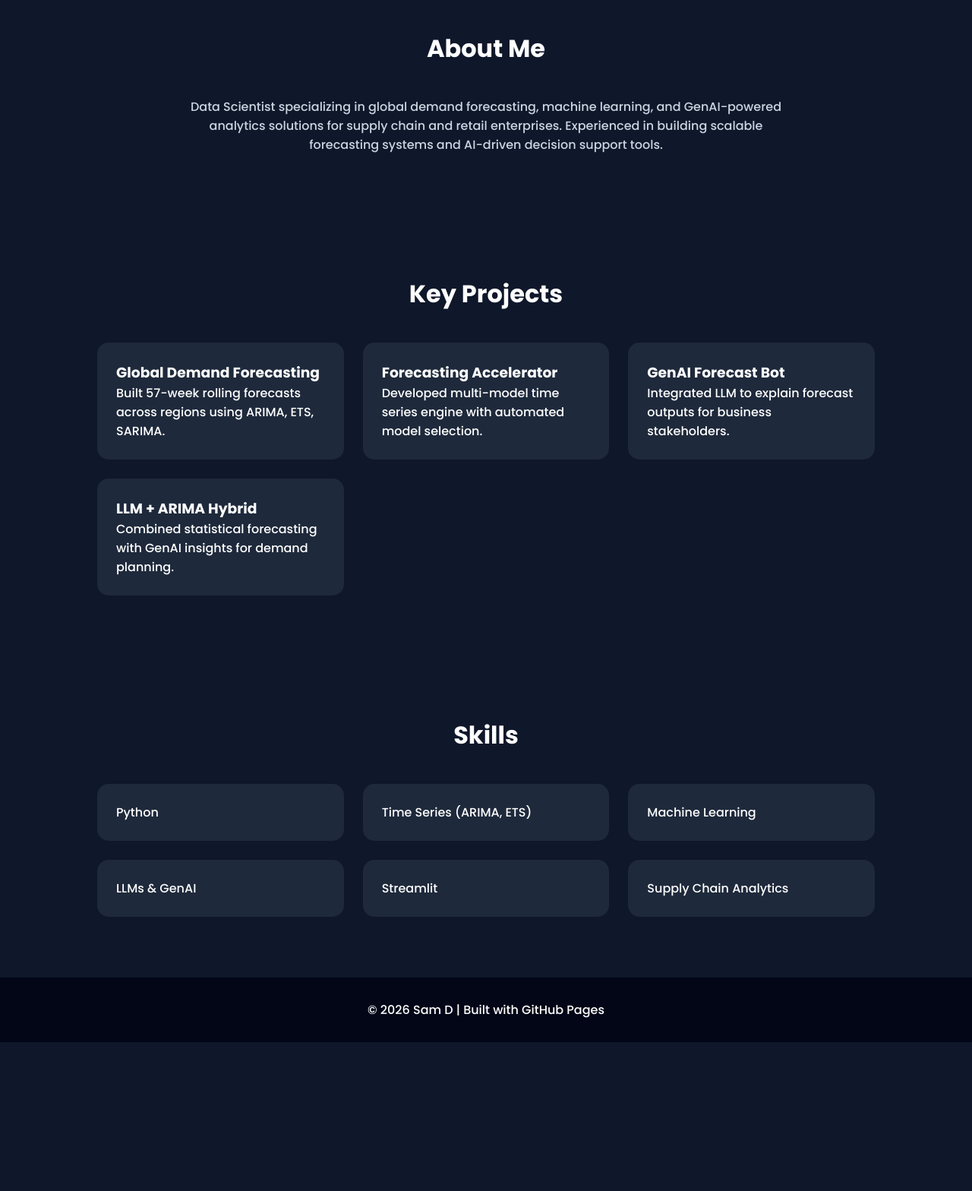
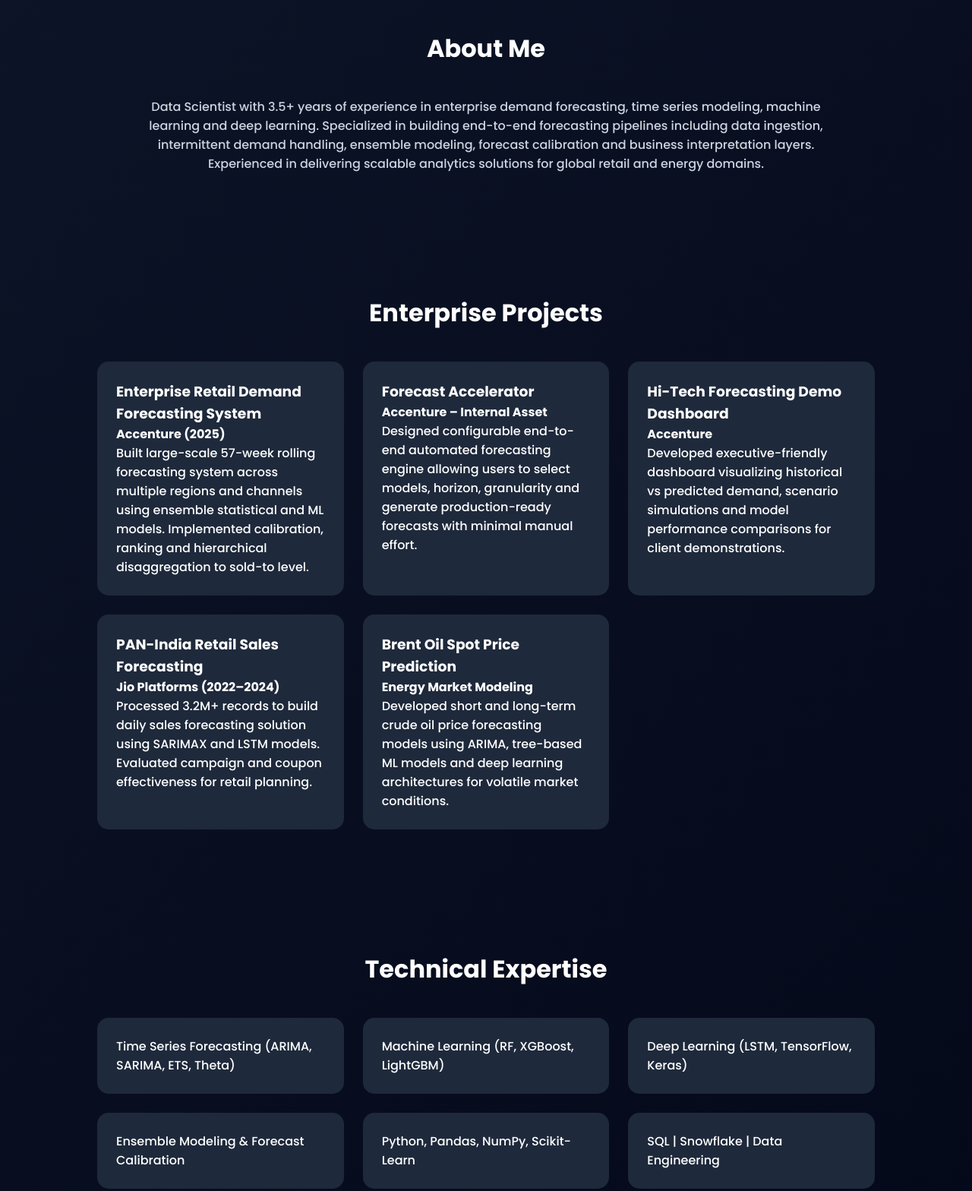
Before and after one commit to SamDhikale/samadhan.github.io, a plain HTML site: page index.html in a window 1280 px wide. Shown: the part 840-2408 px from the top of the page at 76% size. Before the commit the page ends 2212 px from the top, so only its background shows below. Drawn offline with Linux system fonts and the light colour scheme.

Commit message:
Update index.html

```diff
--- a/index.html
+++ b/index.html
@@ -3,97 +3,94 @@
 <head>
 <meta charset="UTF-8">
 <meta name="viewport" content="width=device-width, initial-scale=1.0">
-<title>Sam D | Data Scientist</title>
+<title>Samadhan Dhikale | Data Scientist</title>
 
 <link href="https://fonts.googleapis.com/css2?family=Poppins:wght@300;500;700&display=swap" rel="stylesheet">
 
 <style>
-* {
-    margin: 0;
-    padding: 0;
-    box-sizing: border-box;
-    font-family: 'Poppins', sans-serif;
-}
+* { margin:0; padding:0; box-sizing:border-box; font-family:'Poppins',sans-serif; }
 
 body {
-    background: #0f172a;
+    background: linear-gradient(135deg,#0f172a,#020617);
     color: white;
     scroll-behavior: smooth;
 }
 
 header {
-    height: 100vh;
-    display: flex;
-    justify-content: center;
-    align-items: center;
-    flex-direction: column;
-    text-align: center;
+    height:100vh;
+    display:flex;
+    flex-direction:column;
+    justify-content:center;
+    align-items:center;
+    text-align:center;
 }
 
 header h1 {
-    font-size: 3rem;
-    animation: fadeIn 1.5s ease-in-out;
+    font-size:3rem;
+    animation:fadeIn 1.5s ease-in-out;
 }
 
 header p {
-    margin-top: 15px;
-    font-size: 1.2rem;
-    color: #94a3b8;
-    animation: fadeIn 2s ease-in-out;
+    margin-top:15px;
+    color:#94a3b8;
+    font-size:1.2rem;
+    animation:fadeIn 2s ease-in-out;
 }
 
 .btn {
-    margin-top: 30px;
-    padding: 12px 25px;
-    background: #3b82f6;
-    color: white;
-    border-radius: 30px;
-    text-decoration: none;
-    transition: 0.3s;
+    margin-top:25px;
+    padding:12px 25px;
+    background:#3b82f6;
+    border-radius:30px;
+    text-decoration:none;
+    color:white;
+    transition:0.3s;
 }
 
 .btn:hover {
-    background: #2563eb;
-    transform: scale(1.05);
+    background:#2563eb;
+    transform:scale(1.05);
 }
 
 section {
-    padding: 80px 10%;
+    padding:80px 10%;
 }
 
 h2 {
-    text-align: center;
-    margin-bottom: 40px;
-    font-size: 2rem;
+    text-align:center;
+    margin-bottom:40px;
+    font-size:2rem;
 }
 
 .cards {
-    display: grid;
-    grid-template-columns: repeat(auto-fit, minmax(250px, 1fr));
-    gap: 25px;
+    display:grid;
+    grid-template-columns:repeat(auto-fit,minmax(280px,1fr));
+    gap:25px;
 }
 
 .card {
-    background: #1e293b;
-    padding: 25px;
-    border-radius: 15px;
-    transition: 0.4s;
+    background:#1e293b;
+    padding:25px;
+    border-radius:15px;
+    transition:0.4s;
 }
 
 .card:hover {
-    transform: translateY(-10px);
-    background: #334155;
+    transform:translateY(-10px);
+    background:#334155;
 }
 
 footer {
-    text-align: center;
-    padding: 30px;
-    background: #020617;
+    background:#020617;
+    text-align:center;
+    padding:30px;
 }
 
+a { color:#3b82f6; text-decoration:none; }
+
 @keyframes fadeIn {
-    from {opacity: 0; transform: translateY(20px);}
-    to {opacity: 1; transform: translateY(0);}
+    from {opacity:0; transform:translateY(20px);}
+    to {opacity:1; transform:translateY(0);}
 }
 </style>
 </head>
@@ -101,56 +98,93 @@ footer {
 <body>
 
 <header>
-    <h1>Sam D</h1>
-    <p>Data Scientist | Forecasting | Machine Learning | GenAI</p>
-    <a href="#projects" class="btn">View My Work</a>
+<h1>Samadhan Dhikale</h1>
+<p>Data Scientist | Enterprise Demand Forecasting | Machine Learning | GenAI</p>
+<a href="#projects" class="btn">View Enterprise Projects</a>
 </header>
 
-<section id="about">
+<section>
 <h2>About Me</h2>
-    <p style="text-align:center; max-width:800px; margin:auto; color:#cbd5e1;">
-        Data Scientist specializing in global demand forecasting, machine learning,
-        and GenAI-powered analytics solutions for supply chain and retail enterprises.
-        Experienced in building scalable forecasting systems and AI-driven decision support tools.
+<p style="max-width:900px;margin:auto;text-align:center;color:#cbd5e1;">
+Data Scientist with 3.5+ years of experience in enterprise demand forecasting,
+time series modeling, machine learning and deep learning.
+Specialized in building end-to-end forecasting pipelines including data ingestion,
+intermittent demand handling, ensemble modeling, forecast calibration and
+business interpretation layers. Experienced in delivering scalable analytics
+solutions for global retail and energy domains.
 </p>
 </section>
 
 <section id="projects">
-    <h2>Key Projects</h2>
+<h2>Enterprise Projects</h2>
 <div class="cards">
+
 <div class="card">
-            <h3>Global Demand Forecasting</h3>
-            <p>Built 57-week rolling forecasts across regions using ARIMA, ETS, SARIMA.</p>
+<h3>Enterprise Retail Demand Forecasting System</h3>
+<p><b>Accenture (2025)</b></p>
+<p>Built large-scale 57-week rolling forecasting system across multiple regions and channels using ensemble statistical and ML models. Implemented calibration, ranking and hierarchical disaggregation to sold-to level.</p>
 </div>
+
 <div class="card">
-            <h3>Forecasting Accelerator</h3>
-            <p>Developed multi-model time series engine with automated model selection.</p>
+<h3>Forecast Accelerator</h3>
+<p><b>Accenture – Internal Asset</b></p>
+<p>Designed configurable end-to-end automated forecasting engine allowing users to select models, horizon, granularity and generate production-ready forecasts with minimal manual effort.</p>
 </div>
+
 <div class="card">
-            <h3>GenAI Forecast Bot</h3>
-            <p>Integrated LLM to explain forecast outputs for business stakeholders.</p>
+<h3>Hi-Tech Forecasting Demo Dashboard</h3>
+<p><b>Accenture</b></p>
+<p>Developed executive-friendly dashboard visualizing historical vs predicted demand, scenario simulations and model performance comparisons for client demonstrations.</p>
 </div>
+
 <div class="card">
-            <h3>LLM + ARIMA Hybrid</h3>
-            <p>Combined statistical forecasting with GenAI insights for demand planning.</p>
+<h3>PAN-India Retail Sales Forecasting</h3>
+<p><b>Jio Platforms (2022–2024)</b></p>
+<p>Processed 3.2M+ records to build daily sales forecasting solution using SARIMAX and LSTM models. Evaluated campaign and coupon effectiveness for retail planning.</p>
 </div>
+
+<div class="card">
+<h3>Brent Oil Spot Price Prediction</h3>
+<p><b>Energy Market Modeling</b></p>
+<p>Developed short and long-term crude oil price forecasting models using ARIMA, tree-based ML models and deep learning architectures for volatile market conditions.</p>
+</div>
+
 </div>
 </section>
 
-<section id="skills">
-    <h2>Skills</h2>
+<section>
+<h2>Technical Expertise</h2>
 <div class="cards">
-        <div class="card">Python</div>
-        <div class="card">Time Series (ARIMA, ETS)</div>
-        <div class="card">Machine Learning</div>
-        <div class="card">LLMs & GenAI</div>
-        <div class="card">Streamlit</div>
-        <div class="card">Supply Chain Analytics</div>
+<div class="card">Time Series Forecasting (ARIMA, SARIMA, ETS, Theta)</div>
+<div class="card">Machine Learning (RF, XGBoost, LightGBM)</div>
+<div class="card">Deep Learning (LSTM, TensorFlow, Keras)</div>
+<div class="card">Ensemble Modeling & Forecast Calibration</div>
+<div class="card">Python, Pandas, NumPy, Scikit-Learn</div>
+<div class="card">SQL | Snowflake | Data Engineering</div>
 </div>
 </section>
 
+<section>
+<h2>Education</h2>
+<p style="text-align:center;color:#cbd5e1;">
+M.Sc. Applied Statistics & Informatics – Shivaji University (CGPA: 7.98) <br>
+B.Sc. Statistics – K.T.H.M College, Nashik (79%)
+</p>
+</section>
+
+<section>
+<h2>Connect</h2>
+<p style="text-align:center;">
+LinkedIn: <a href="https://www.linkedin.com/in/samadhan-dhikale-4728961a8/" target="_blank">
+www.linkedin.com/in/samadhan-dhikale-4728961a8
+</a>
+<br><br>
+Email: Samdhikale00@gmail.com
+</p>
+</section>
+
 <footer>
-    <p>© 2026 Sam D | Built with GitHub Pages</p>
+<p>© 2026 Samadhan Dhikale | Enterprise Data Science Portfolio</p>
 </footer>
 
 </body>
```
Lines whose indentation alone changed are shown as unchanged.
